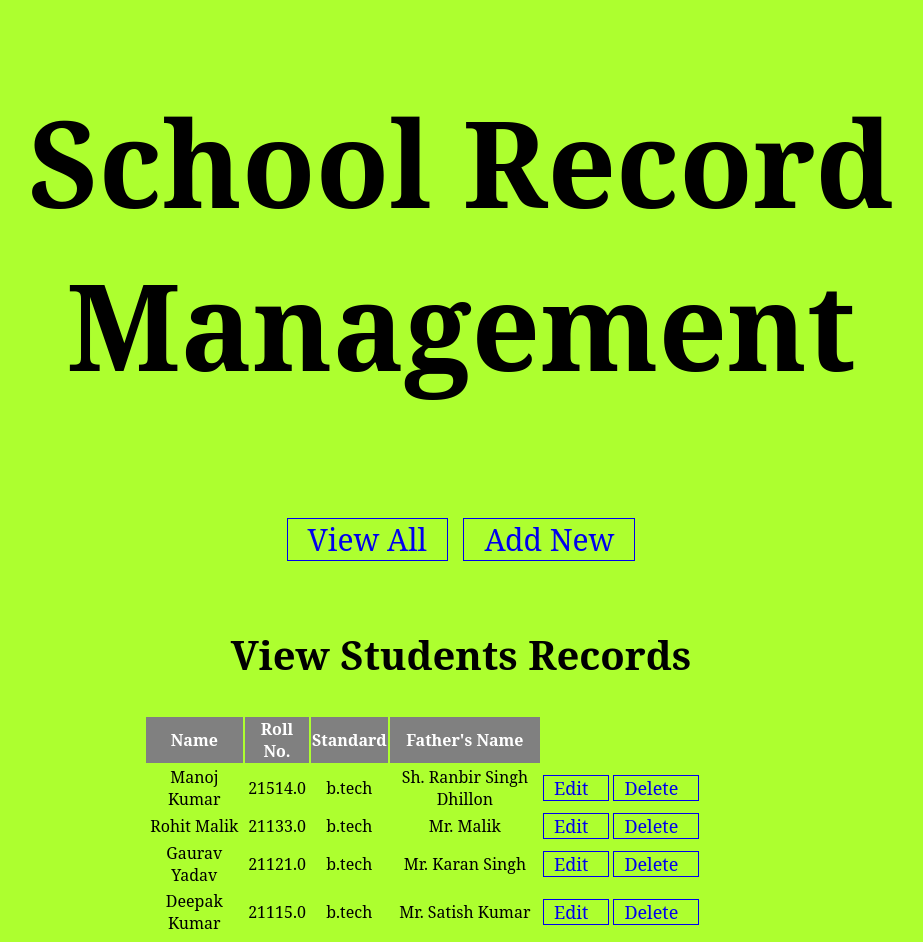
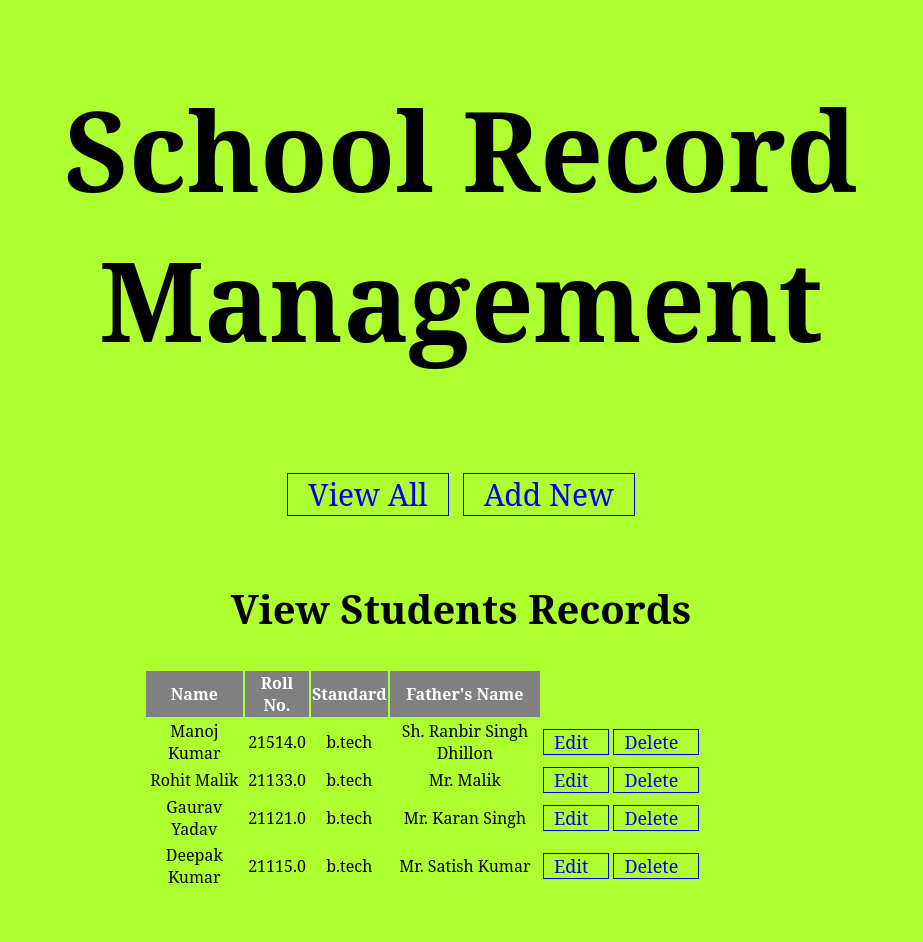
Before and after one commit to manojdhillon86830/SchoolManagement, a Django app: page / in a window 1280 px wide. Shown: the whole page, without its empty margins (179-1102 px from the left). After the commit the page ends 883 px from the top, so only its background shows below. Run offline with Django 3.2, Linux system fonts and the light colour scheme; data comes from the database, SQL or seed files in the repository.

Commit message:
Update school.css

```diff
--- a/school/firstproject/static/school.css
+++ b/school/firstproject/static/school.css
@@ -6,7 +6,7 @@ body{
 #header {
  padding-bottom:20px;
  text-align:center;
- font-size:60px;
+ font-size:55px;
 }
 #heder h1{
   text-align:center;
```
